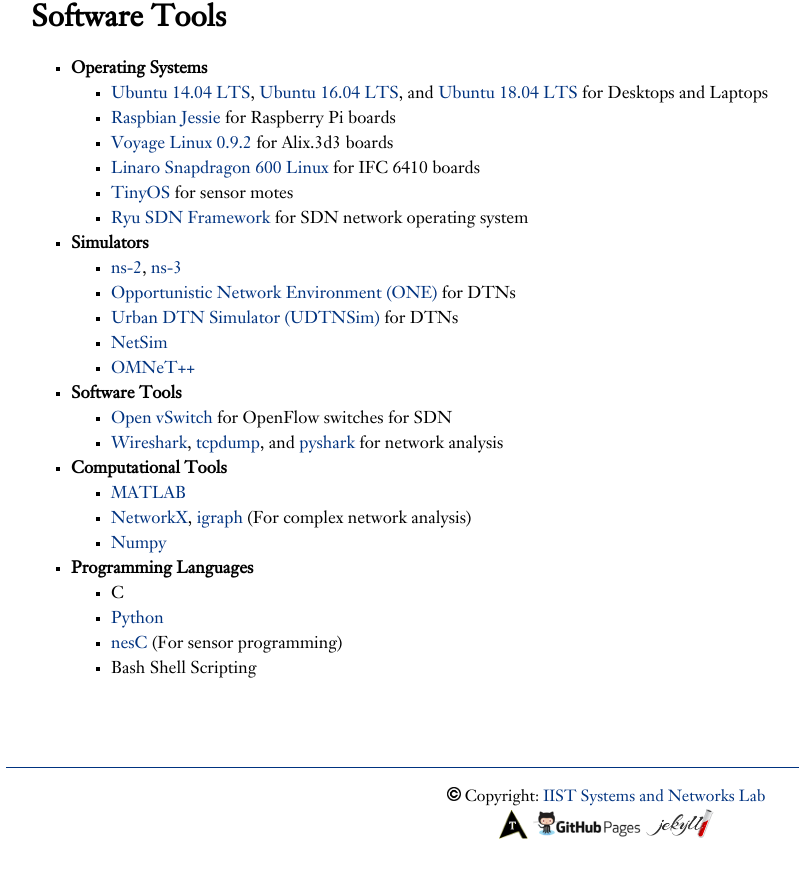
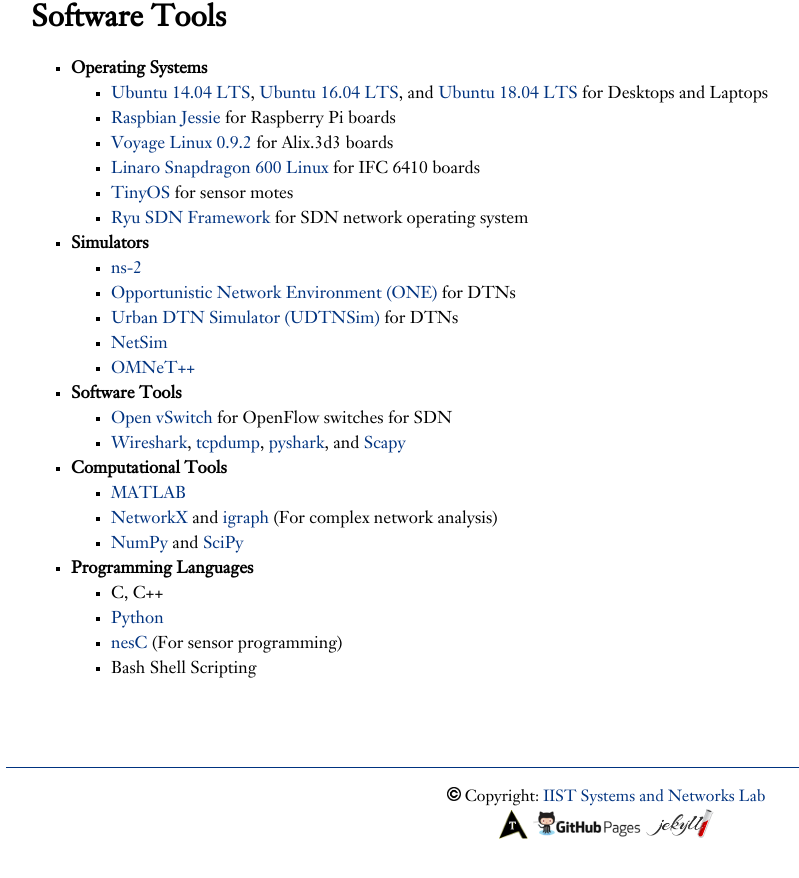
Before and after one commit to iist-sysnet/iist-sysnet.github.io, a Jekyll site: the page built from facilities.md, in a window 1280 px wide and 900 px high, scrolled down 1556 px. Shown: the top 878 px of the window, without its empty margins (77-876 px from the left). Built offline with Jekyll 4.4.1, drawn with Linux system fonts in a browser that asks for light colours; our own code applies the rules of GitHub Pages for plain Markdown files; grey boxes are pictures that could not be loaded.

Commit message:
Update facilities.md

```diff
--- a/facilities.md
+++ b/facilities.md
@@ -48,31 +48,31 @@
 ## Software Tools
 
 + **Operating Systems**
-	- [Ubuntu 14.04 LTS](http://releases.ubuntu.com/14.04/), [Ubuntu 16.04 LTS](http://releases.ubuntu.com/16.04/), and [Ubuntu 18.04 LTS](http://releases.ubuntu.com/18.04/) for Desktops and Laptops
-	- [Raspbian Jessie](https://www.raspberrypi.org/downloads/raspbian/) for Raspberry Pi boards
-	- [Voyage Linux 0.9.2](http://mirror.voyage.hk/download/ISO/voyage-0.9.2.iso) for Alix.3d3 boards
-	- [Linaro Snapdragon 600 Linux](https://wiki.linaro.org/Boards/IFC6410) for IFC 6410 boards
-	- [TinyOS](https://github.com/tinyos/) for sensor motes
-	- [Ryu SDN Framework](https://osrg.github.io/ryu/) for SDN network operating system
+	- [Ubuntu 14.04 LTS](http://releases.ubuntu.com/14.04/){:target="_blank"}, [Ubuntu 16.04 LTS](http://releases.ubuntu.com/16.04/), and [Ubuntu 18.04 LTS](http://releases.ubuntu.com/18.04/){:target="_blank"} for Desktops and Laptops
+	- [Raspbian Jessie](https://www.raspberrypi.org/downloads/raspbian/){:target="_blank"} for Raspberry Pi boards
+	- [Voyage Linux 0.9.2](http://mirror.voyage.hk/download/ISO/voyage-0.9.2.iso){:target="_blank"} for Alix.3d3 boards
+	- [Linaro Snapdragon 600 Linux](https://wiki.linaro.org/Boards/IFC6410){:target="_blank"} for IFC 6410 boards
+	- [TinyOS](https://github.com/tinyos/){:target="_blank"} for sensor motes
+	- [Ryu SDN Framework](https://osrg.github.io/ryu/){:target="_blank"} for SDN network operating system
 
 + **Simulators**
-	- <a href="https://www.isi.edu/nsnam/ns/" target="_blank">ns-2</a>, <a href="https://www.nsnam.org/" target="_blank">ns-3</a>
-	- <a href="https://www.netlab.tkk.fi/tutkimus/dtn/theone/" target="_blank">Opportunistic Network Environment (ONE)</a> for DTNs
-	- <a href="https://github.com/iist-sysnet/UDTNSim" target="_blank">Urban DTN Simulator (UDTNSim)</a> for DTNs
+	- [ns-2](https://www.isi.edu/nsnam/ns/){:target="_blank"}
+	- [Opportunistic Network Environment (ONE)](https://www.netlab.tkk.fi/tutkimus/dtn/theone/){:target="_blank"} for DTNs
+	- [Urban DTN Simulator (UDTNSim)](https://github.com/iist-sysnet/UDTNSim){:target="_blank"} for DTNs
 	- [NetSim](https://www.tetcos.com/netsim-pro.html)
 	- [OMNeT++](https://omnetpp.org/)
 
 + **Software Tools**
-	- <a href="http://openvswitch.org/" target="_blank">Open vSwitch</a> for OpenFlow switches for SDN
-	- <a href="https://www.wireshark.org/" target="_blank">Wireshark</a>, <a href="http://www.tcpdump.org/" target="_blank">tcpdump</a>, and <a href="https://github.com/KimiNewt/pyshark" target="_blank">pyshark</a> for network analysis
+	- [Open vSwitch](http://openvswitch.org/){:target="_blank"} for OpenFlow switches for SDN
+	- [Wireshark](https://www.wireshark.org/){:target="_blank"}, [tcpdump](http://www.tcpdump.org/){:target="_blank"}, [pyshark](https://github.com/KimiNewt/pyshark){:target="_blank"}, and [Scapy](https://scapy.net){:target="_blank"}
 
 + **Computational Tools**
-	- <a href="https://www.mathworks.com/products/matlab.html" target="_blank">MATLAB</a>
-	- <a href="https://networkx.github.io/" target="_blank">NetworkX</a>, <a href="http://igraph.org/python/" target="_blank">igraph</a> (For complex 	network analysis)
-	- <a href="http://www.numpy.org/" target="_blank">Numpy</a>
+	- [MATLAB](https://www.mathworks.com/products/matlab.html){:target="_blank"}
+	- [NetworkX](https://networkx.github.io/){:target="_blank"} and [igraph](http://igraph.org/python/){:target="_blank"} (For complex network analysis)
+	- [NumPy](https://numpy.org){:target="_blank"} and [SciPy](https://www.scipy.org){:target="_blank"}
 
 + **Programming Languages**
-	- C
-	- <a href="https://www.python.org/" target="_blank">Python</a>
-	- <a href="http://nescc.sourceforge.net/" target="_blank">nesC</a> (For sensor programming)
+	- C, C++
+	- [Python](https://www.python.org){:target="_blank"}
+	- [nesC](http://nescc.sourceforge.net/){:target="_blank"} (For sensor programming)
 	- Bash Shell Scripting
```
